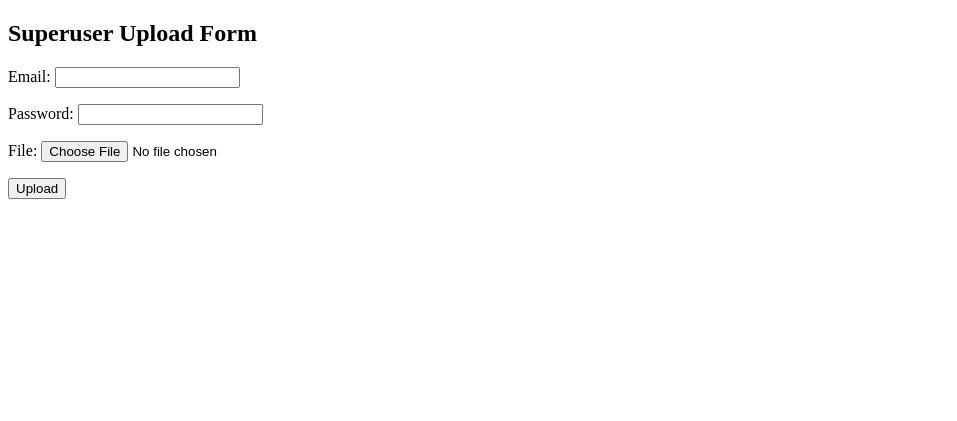
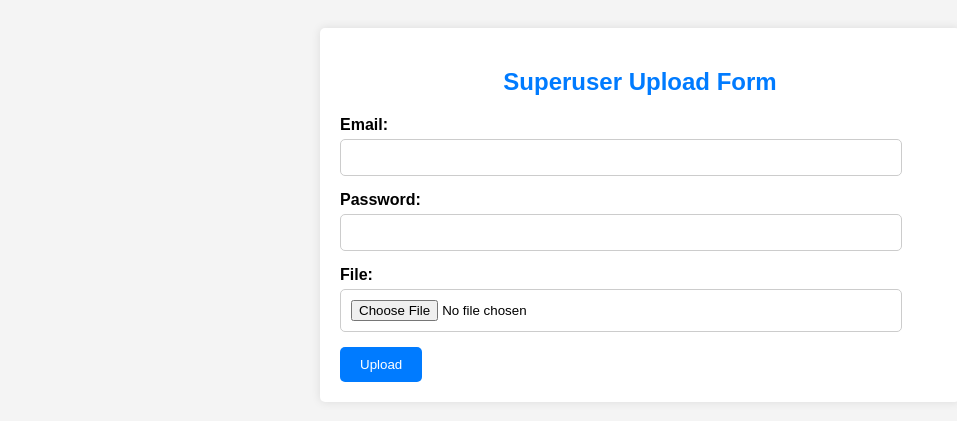
Before and after one commit to Nathan-Yinka/Tech-Studio-Community-API, a Django app: page /auth/allowed-users-upload/ in a window 1280 px wide. Shown: the top 421 px of the page, without its empty margins (0-957 px from the left). Run offline with Django 4.2, Linux system fonts and the light colour scheme; a user stored in the database is signed in.

```diff
--- a/api/settings.py
+++ b/api/settings.py
@@ -159,7 +159,7 @@ REST_FRAMEWORK = {
 }
 
 EMAIL_BACKEND = 'django.core.mail.backends.console.EmailBackend'
-# EMAIL_BACKEND = 'django.core.mail.backends.smtp.EmailBackend'
+EMAIL_BACKEND = 'django.core.mail.backends.smtp.EmailBackend'
 # EMAIL_BACKEND = "api.backend.EmailBackend"
 
 EMAIL_HOST = 'live.smtp.mailtrap.io'
--- a/templates/user_upload_form.html
+++ b/templates/user_upload_form.html
@@ -4,19 +4,101 @@
     <meta charset="UTF-8">
     <meta name="viewport" content="width=device-width, initial-scale=1.0">
     <title>Superuser Upload Form</title>
+    <style>
+        body {
+            font-family: Arial, sans-serif;
+            background-color: #f4f4f4;
+            padding: 20px;
+            text-align: center;
+        }
+        h2 {
+            color: #007BFF; /* Blue color for the title */
+        }
+        .container {
+            max-width: 600px;
+            margin: 0 auto;
+            background-color: #ffffff;
+            border-radius: 5px;
+            padding: 20px;
+            box-shadow: 0 0 10px rgba(0, 0, 0, 0.1);
+        }
+        .messages {
+            list-style-type: none;
+            padding: 0;
+        }
+        .messages li {
+            margin-bottom: 10px;
+            padding: 10px;
+            border-radius: 5px;
+            text-align: left;
+        }
+        .messages .success {
+            background-color: #4CAF50; /* Green color for success messages */
+            color: white;
+        }
+        .messages .error {
+            background-color: #FF5722; /* Red color for error messages */
+            color: white;
+        }
+        form {
+            text-align: left;
+        }
+        label {
+            display: block;
+            font-weight: bold;
+            margin-bottom: 5px;
+        }
+        input[type="text"],
+        input[type="password"] {
+            width: 90%;
+            padding: 10px;
+            margin-bottom: 15px;
+            border: 1px solid #ccc;
+            border-radius: 5px;
+        }
+        input[type="file"] {
+            width: 90%;
+            padding: 10px;
+            margin-bottom: 15px;
+            border: 1px solid #ccc;
+            border-radius: 5px;
+        }
+        button {
+            display: inline-block;
+            padding: 10px 20px;
+            background-color: #007BFF;
+            color: #ffffff;
+            text-decoration: none;
+            border: none;
+            border-radius: 5px;
+            cursor: pointer;
+        }
+        ul {
+            list-style: none;
+        }
+        ul li {
+            margin: 10px 0;
+        }
+    </style>
 </head>
 <body>
+    <div class="container">
         <h2>Superuser Upload Form</h2>
         {% if messages %}
         <ul class="messages">
         {% for message in messages %}
-      <li {% if message.tags %} class="{{ message.tags }}"{% endif %}>{{ message }}</li>
+          <li class="{{ message.tags }}">{{ message }}</li>
         {% endfor %}
         </ul>
         {% endif %}
         <form method="post" enctype="multipart/form-data">
             {% csrf_token %}
-        {{ form.as_p }}
+            <label for="{{ form.email.id_for_label }}">Email:</label>
+            <input type="text" name="{{ form.email.name }}" id="{{ form.email.id_for_label }}">
+            <label for="{{ form.password.id_for_label }}">Password:</label>
+            <input type="password" name="{{ form.password.name }}" id="{{ form.password.id_for_label }}">
+            <label for="{{ form.file.id_for_label }}">File:</label>
+            {{ form.file }}
             <button type="submit">Upload</button>
         </form>
 
@@ -27,12 +109,11 @@
                 {% for mail in duplicate_email %}
                 <li>{{ mail }}</li>
                 {% empty %}
-            <p>
-                No duplicate found
-            </p>
+                <p>No duplicate found</p>
                 {% endfor %}
             </ul>
         </div>
         {% endif %}
+    </div>
 </body>
 </html>
--- a/users/admin.py
+++ b/users/admin.py
@@ -1,5 +1,5 @@
 from django.contrib import admin
-from .models import User,Community,EmailConfirmationToken,AllowedEmail
+from .models import User,Community,EmailConfirmationToken,AllowedEmail,PasswordResetConfirmationToken
 from django.contrib.auth.admin import UserAdmin
 
 # Register your models here.
@@ -13,3 +13,4 @@ class CustomUserAdmin(admin.ModelAdmin):
 admin.site.register(Community)
 admin.site.register(AllowedEmail)
 admin.site.register(EmailConfirmationToken)
+admin.site.register(PasswordResetConfirmationToken)
--- a/users/models.py
+++ b/users/models.py
@@ -72,6 +72,11 @@ class EmailConfirmationToken(models.Model):
     token = models.CharField(max_length=200, unique=True)
     created_at = models.DateTimeField(auto_now_add=True)
 
+class PasswordResetConfirmationToken(models.Model):
+    user = models.ForeignKey(User, on_delete=models.CASCADE)
+    token = models.CharField(max_length=200, unique=True)
+    created_at = models.DateTimeField(auto_now_add=True)
+
 class Community(models.Model):
     name = models.CharField(max_length=100)
 
--- a/users/urls.py
+++ b/users/urls.py
@@ -10,6 +10,9 @@ urlpatterns = [
     path("resend-confimation/",views.ResendConfirmationEmailView.as_view(),name="resend-confimation"),
     path("login/",views.UserLoginView.as_view(), name = "user-list"),
 
+    path("reset-password/",views.PasswordResetRequestView.as_view(),name='reset-password'),
+    path("confirm-password-reset/",views.PasswordResetConfirmView.as_view(),name="confirm-password-reset"),
+
     path("users/",views.UserListView.as_view(), name = "user-list"),
     path('user/<int:pk>/', views.UserDetailView.as_view(), name='user-detail'),
 
```
Also changed, not shown: templates/password_reset.html (added, +52 -0 lines), users/serializers.py (+9 -1 lines), users/utilis.py (+50 -1 lines), users/views.py (+72 -3 lines). Lines whose indentation alone changed are shown as unchanged.
